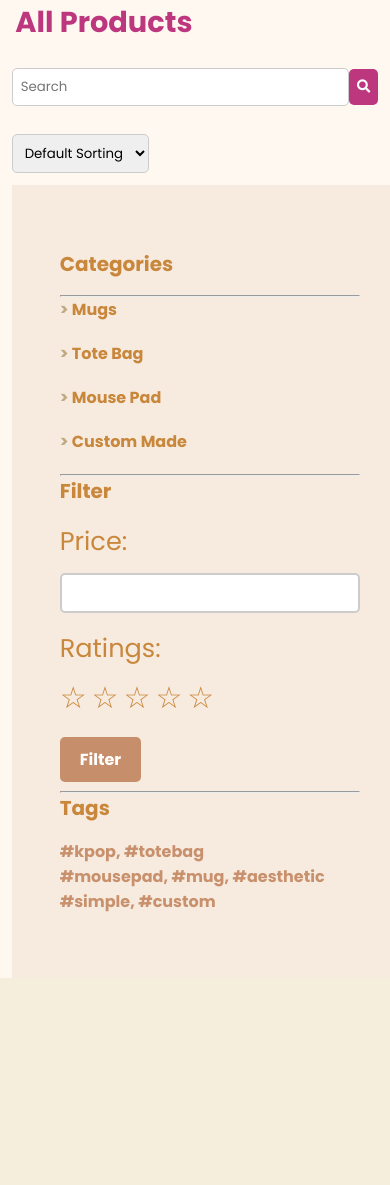
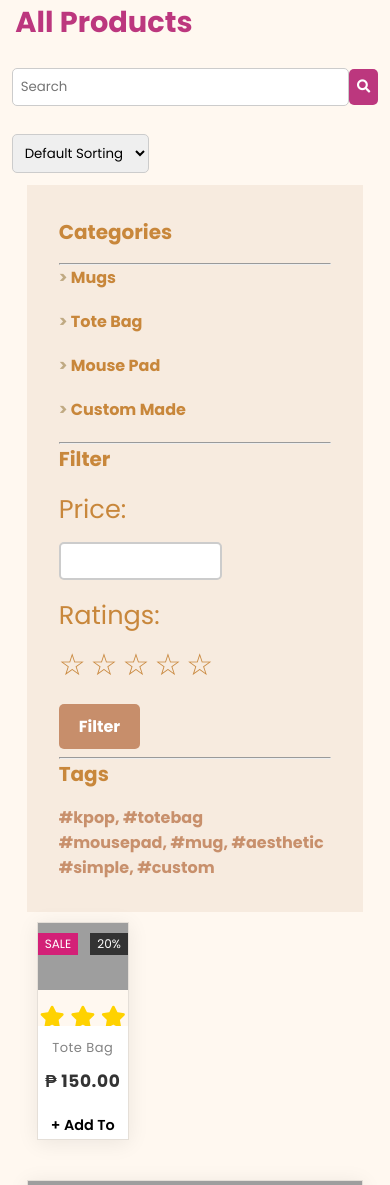
Before and after one commit to calistaish/CATALYSANCE, a PHP site: page /product.html in a window 390 px wide. Shown: the part 161-1346 px from the top of the page. Before the commit the page ends 1139 px from the top, so only its background shows below. Run offline with PHP 8.4, Linux system fonts and the light colour scheme; some libraries are stand-ins or nearby versions; grey boxes are pictures that could not be loaded.

Commit message:
first commit

```diff
--- a/product.css
+++ b/product.css
@@ -334,25 +334,62 @@
     }
   }
 
+  .page-section {
+    margin-left: 3%;
+    margin-right: 3%;
+  }
 
   .container {
-    max-width: 100rem;
-    margin: 0;
-    padding: 0 3rem;
+    max-width: 100%;
+    padding: 0 15px;
+    margin: 0 auto;
   }
 
-  .page-section {
-    padding: 4rem 0;
-    width: fit-content;
-    height: fit-content;
-    margin-left: 3%;
-    background:  #f7ebdf;
+  .row {
+    display: flex;
+    flex-wrap: wrap;
+    justify-content: flex-start;
   }
 
   .sidebar {
     color: var(--main-color);
-    font-family: 'Poppins', sans-serif;
-    width: 300px;
+    flex: 0 0 25%;
+    padding: 2rem;
+    background-color: #f7ebdf;
+    height: fit-content;
+  }
+
+  .product-card-list {
+    flex: 0 0 70%;
+  }
+
+  @media (max-width: 768px) {
+    .row {
+      flex-direction: column;
+    }
+
+    .sidebar,
+    .product-list {
+      flex: 0 0 100%;
+      margin-right: 0;
+    }
+  }
+
+  .blog-sidebar-title {
+    font-size: 20px;
+    font-weight: 900;
+    margin-top: 0;
+    margin-bottom: 1rem;
+  }
+
+  .blog-sidebar-list {
+    font-size: 16px;
+    font-weight: 900;
+    margin-bottom: 1.2rem;
+  }
+
+  .list-icon {
+    color: #c0aa83;
   }
 
   .blog-sidebar-title {
@@ -377,12 +414,11 @@
     margin-bottom: 0.5rem;
   }
 
-
   input[type="text"].input-field {
-    padding: 8px;
+    padding: 7px;
     border-radius: 5px;
     border: 2px solid #ccc;
-    width: 100%;
+    width: 60%;
     margin-bottom: 1rem;
   }
 
@@ -403,14 +439,14 @@
   }
 
   .stars label:before {
-    content: "\2606"; /* Empty star */
+    content: "\2606";
     margin-right: 5px;
   }
 
   .stars label:hover:before,
   .stars label:hover ~ label:before,
   .stars input[type="radio"]:checked ~ label:before {
-    content: "\2605"; /* Filled star */
+    content: "\2605";
   }
 
   .btn-dark {
@@ -433,74 +469,208 @@
   .product-sidebar-list:hover {
     color: #464137;
   }
+  .product-grid{
+    text-align:center;
+    padding:0 0 72px;
+    border:1px solid rgba(0,0,0,.1);
+    overflow:hidden;
+    position:relative;
+    z-index:1;
+    box-shadow: 0 3px 20px rgba(0,0,0,0.08);
+}
+.product-grid .product-image{
+    position:relative;
+    transition:all .3s ease 0s
+}
+.product-grid .product-image a{
+    display:block
+}
+.product-grid .product-image img{
+    width:100%;
+    height:auto
+}
+.product-grid .pic-1{
+    opacity:1;
+    transition:all .3s ease-out 0s
+}
+.product-grid:hover .pic-1{
+    opacity:1
+}
+.product-grid .pic-2{
+    opacity:0;
+    position:absolute;
+    top:0;
+    left:0;
+    transition:all .3s ease-out 0s
+}
+.product-grid:hover .pic-2{
+    opacity:1
+}
+.product-grid .social{
+    width:150px;
+    padding:0;
+    margin:0;
+    list-style:none;
+    opacity:0;
+    transform:translateY(-50%) translateX(-50%);
+    position:absolute;
+    top:60%;
+    left:50%;
+    z-index:1;
+    transition:all .3s ease 0s
+}
+.product-grid:hover .social{
+    opacity:1;
+    top:50%
+}
+.product-grid .social li{
+    display:inline-block
+}
+.product-grid .social li a{
+    color:#fff;
+    background-color:#333;
+    font-size:16px;
+    line-height:40px;
+    text-align:center;
+    height:40px;
+    width:40px;
+    margin:0 2px;
+    display:block;
+    position:relative;
+    transition:all .3s ease-in-out
+}
+.product-grid .social li a:hover{
+    color:#fff;
+    background-color:rgb(216, 35, 92)
+}
+.product-grid .social li a:after,
+.product-grid .social li a:before{
+    content:attr(data-tip);
+    color:#fff;
+    background-color:#000;
+    font-size:12px;
+    letter-spacing:1px;
+    line-height:20px;
+    padding:1px 5px;
+    white-space:nowrap;
+    opacity:0;
+    transform:translateX(-50%);
+    position:absolute;
+    left:50%;
+    top:-30px;
+}
+.product-grid .social li a:after{
+    content:'';
+    height:15px;
+    width:15px;
+    border-radius:0;
+    transform:translateX(-50%) rotate(45deg);
+    top:-20px;
+    z-index:-1
+}
+.product-grid .social li a:hover:after,
+.product-grid .social li a:hover:before{
+    opacity:1
+}
+.product-grid .product-discount-label,
+.product-grid .product-new-label{
+    color:#fff;
+    background-color:#d32077;
+    font-size:12px;
+    text-transform:uppercase;
+    padding:2px 7px;
+    display:block;
+    position:absolute;
+    top:10px;
+    left:0
+}
+.product-grid .product-discount-label{
+    background-color:#333;
+    left:auto;
+    right:0
+}
+.rating {
+  color: #FFD200;
+  font-size: 22px;
+  list-style: none;
+  padding: 0;
+  margin-top: 0%;
+}
 
-  .carousel {
-    display: flex;
-    flex-wrap: wrap;
-    justify-content: space-between;
-    align-items: center;
-    overflow-x: auto;
-    scrollbar-width: none;
-    -ms-overflow-style: none;
-  }
+.rating li {
+  display: inline-block;
+}
 
-  .carousel::-webkit-scrollbar {
-    width: 0px;
-    background: transparent;
-  }
+.rating li.disable {
+  color: rgba(0, 0, 0, .2);
+}
+.product-grid .product-content{
+    background-color:#fff;
+    text-align:center;
+    padding:12px 0;
+    margin:0 auto;
+    position:absolute;
+    left:0;
+    right:0;
+    bottom:-53px;
+    z-index:1;
+    transition:all .3s
+}
+.product-grid:hover .product-content{
+    bottom:0
+}
+.product-grid .title{
+    font-size:13px;
+    font-weight:400;
+    letter-spacing:.5px;
+    text-transform:capitalize;
+    margin:0 0 10px;
+    transition:all .3s ease 0s
+}
+.product-grid .title a{
+    color:#828282
+}
+.product-grid .title a:hover,
+.product-grid:hover .title a{
+    color:#ef5777
+}
+.product-grid .price{
+    color:#333;
+    font-size:17px;
+    font-weight:700;
+    letter-spacing:.6px;
+    margin-bottom:8px;
+    text-align:center;
+    transition:all .3s
+}
+.product-grid .price span{
+    color:#999;
+    font-size:13px;
+    font-weight:400;
+    text-decoration:line-through;
+    margin-left:3px;
+    display:inline-block
+}
+.product-grid .add-to-cart{
+    color:#000;
+    font-size:0.9rem;
+    font-weight:600
+}
+@media only screen and (max-width:990px){
+    .product-grid{
+        margin-bottom:30px
+    }
+}
+.product-card-list .row {
+  display: flex;
+  flex-wrap: wrap;
+}
 
-  .category {
-    width: 100%;
-    min-width: 250px;
-    max-width: 30%;
-    display: flex;
-    flex-direction: column;
-    align-items: center;
-    text-align: center;
-    padding: 10px 20px;
-    box-shadow: 0px 0px 10px rgba(0, 0, 0, 0.1);
-    border-radius: 10px;
-    margin-bottom: 20px;
-    transition: transform 0.3s ease-in-out;
-  }
+.product-card-list .col-md-3 {
+  width: 33.33%;
+  padding: 10px;
+}
 
-  .category:hover {
-    transform: scale(1.05);
-  }
-
-  .category img {
-    width: 100%;
-    height: auto;
-    margin-bottom: 20px;
-  }
-
-  .category h3 {
-    font-size: 24px;
-    margin-bottom: 10px;
-    color: var(--second-color);
-  }
-
-  @media (max-width: 768px) {
-    .carousel {
-      flex-direction: column;
-      align-items: center;
-    }
-
-    .category {
-      width: 50%;
-      max-width: none;
-    }
-  }
-  .left {
-    display: flex;
-    justify-content: flex-start;
-  }
-
-  .right {
-    display: flex;
-    justify-content: flex-end;
-    flex-direction: row;
-  }
   /* WebKit Browsers */
 ::-webkit-scrollbar {
     width: 8px; /* Adjust the width as needed */
--- a/product.html
+++ b/product.html
@@ -10,6 +10,7 @@
     <link rel="stylesheet" href="https://unpkg.com/boxicons@latest/css/boxicons.min.css">
     <link rel="preconnect" href="https://fonts.googleapis.com">
     <link rel="preconnect" href="https://fonts.gstatic.com" crossorigin>
+    <link rel="stylesheet" href="https://cdnjs.cloudflare.com/ajax/libs/font-awesome/5.15.3/css/all.min.css">
     <link href="https://fonts.googleapis.com/css2?family=Poppins:wght@300;400;500;600;700&display=swap" rel="stylesheet">
     </head>
     <body>
@@ -81,12 +82,11 @@
             </div>
           </section>
 
-
           <section class="page-section">
-            <div class="left">
             <div class="container">
               <div class="row">
-                <div class="sidebar">
+                <div class="col-md-9">
+                  <div class="sidebar">
                   <h2 class="blog-sidebar-title"><b>Categories</b></h2>
                   <hr />
                   <p class="blog-sidebar-list"><a href="#"><b><span class="list-icon"> > </span> Mugs</b></a></p>
@@ -115,21 +115,213 @@
                     <button type="button" class="btn btn-dark btn-lg">Filter</button>
                   </div>
                   <div class="spacer"></div>
-                  <hr / >
+                  <hr />
                   <h2 class="blog-sidebar-title"><b>Tags</b></h2>
                   <p class="product-sidebar-list"><b>#kpop, #totebag</b></p>
                   <p class="product-sidebar-list"><b>#mousepad, #mug, #aesthetic</b></p>
                   <p class="product-sidebar-list"><b>#simple, #custom</b></p>
+                </div>
+                </div>
+
+                <div class="row">
+                <div class="product-card-list">
+                  <div class="col-md-3">
+                      <div class="product-grid">
+                          <div class="product-image">
+                              <a href="#">
+                                  <img decoding="async" class="pic-1" src="./img/bp14.png">
+                                  <img decoding="async" class="pic-2" src="./img/bp14.png">
+                              </a>
+                              <ul class="social">
+                                  <li><a href="" data-tip="Quick View"><i class="fa fa-search"></i></a></li>
+                                  <li><a href="" data-tip="Add to Wishlist"><i class="fa fa-heart"></i></a></li>
+                                  <li><a href="" data-tip="Add to Cart"><i class="fa fa-shopping-cart"></i></a></li>
+                              </ul>
+                              <span class="product-new-label">Sale</span>
+                              <span class="product-discount-label">20%</span>
+                          </div>
+                          <ul class="rating">
+                              <li class="fa fa-star"></li>
+                              <li class="fa fa-star"></li>
+                              <li class="fa fa-star"></li>
+                              <li class="fa fa-star"></li>
+                              <li class="fa fa-star disable"></li>
+                          </ul>
+                          <div class="product-content">
+                              <h3 class="title"><a href="#">Tote Bag</a></h3>
+                              <div class="price">₱ 150.00</div>
+                              <a class="add-to-cart" href="">+ Add To Cart</a>
+                          </div>
+                      </div>
+                </div>
+                </div>
+
+
+
+                      <div class="col-md-3">
+                        <div class="product-card-list">
+                        <div class="product-grid">
+                            <div class="product-image">
+                                <a href="#">
+                                    <img decoding="async" class="pic-1" src="./img/bp14.png">
+                                    <img decoding="async" class="pic-2" src="./img/bp14png">
+                                </a>
+                                <ul class="social">
+                                    <li><a href="" data-tip="Quick View"><i class="fa fa-search"></i></a></li>
+                                    <li><a href="" data-tip="Add to Wishlist"><i class="fa fa-heart"></i></a></li>
+                                    <li><a href="" data-tip="Add to Cart"><i class="fa fa-shopping-cart"></i></a></li>
+                                </ul>
+                                <span class="product-new-label">Sale</span>
+                                <span class="product-discount-label">20%</span>
+                            </div>
+                            <ul class="rating">
+                                <li class="fa fa-star"></li>
+                                <li class="fa fa-star"></li>
+                                <li class="fa fa-star"></li>
+                                <li class="fa fa-star"></li>
+                                <li class="fa fa-star disable"></li>
+                            </ul>
+                            <div class="product-content">
+                                <h3 class="title"><a href="#">Tote Bag</a></h3>
+                                <div class="price">₱ 150.00</div>
+                                <a class="add-to-cart" href="">+ Add To Cart</a>
+                            </div>
+                        </div>
+                      </div>
+
+
+                      <div class="product-card-list">
+                        <div class="col-md-3">
+                          <div class="product-grid">
+                              <div class="product-image">
+                                  <a href="#">
+                                      <img decoding="async" class="pic-1" src="./img/bp14.png">
+                                      <img decoding="async" class="pic-2" src="./img/bp14.png">
+                                  </a>
+                                  <ul class="social">
+                                      <li><a href="" data-tip="Quick View"><i class="fa fa-search"></i></a></li>
+                                      <li><a href="" data-tip="Add to Wishlist"><i class="fa fa-heart"></i></a></li>
+                                      <li><a href="" data-tip="Add to Cart"><i class="fa fa-shopping-cart"></i></a></li>
+                                  </ul>
+                                  <span class="product-new-label">Sale</span>
+                                  <span class="product-discount-label">20%</span>
+                              </div>
+                              <ul class="rating">
+                                  <li class="fa fa-star"></li>
+                                  <li class="fa fa-star"></li>
+                                  <li class="fa fa-star"></li>
+                                  <li class="fa fa-star"></li>
+                                  <li class="fa fa-star disable"></li>
+                              </ul>
+                              <div class="product-content">
+                                  <h3 class="title"><a href="#">Tote Bag</a></h3>
+                                  <div class="price">₱ 150.00</div>
+                                  <a class="add-to-cart" href="">+ Add To Cart</a>
+                              </div>
+                          </div>
+                        </div>
+
+                        <div class="product-card-list">
+                          <div class="col-md-3">
+                            <div class="product-grid">
+                                <div class="product-image">
+                                    <a href="#">
+                                        <img decoding="async" class="pic-1" src="./img/bp14.png">
+                                        <img decoding="async" class="pic-2" src="./img/bp14.png">
+                                    </a>
+                                    <ul class="social">
+                                        <li><a href="" data-tip="Quick View"><i class="fa fa-search"></i></a></li>
+                                        <li><a href="" data-tip="Add to Wishlist"><i class="fa fa-heart"></i></a></li>
+                                        <li><a href="" data-tip="Add to Cart"><i class="fa fa-shopping-cart"></i></a></li>
+                                    </ul>
+                                    <span class="product-new-label">Sale</span>
+                                    <span class="product-discount-label">20%</span>
+                                </div>
+                                <ul class="rating">
+                                    <li class="fa fa-star"></li>
+                                    <li class="fa fa-star"></li>
+                                    <li class="fa fa-star"></li>
+                                    <li class="fa fa-star"></li>
+                                    <li class="fa fa-star disable"></li>
+                                </ul>
+                                <div class="product-content">
+                                    <h3 class="title"><a href="#">Tote Bag</a></h3>
+                                    <div class="price">₱ 150.00</div>
+                                    <a class="add-to-cart" href="">+ Add To Cart</a>
+                                </div>
+                            </div>
+                          </div>
+
+                          <div class="product-card-list">
+                            <div class="col-md-3">
+                              <div class="product-grid">
+                                  <div class="product-image">
+                                      <a href="#">
+                                          <img decoding="async" class="pic-1" src="./img/bp14.png">
+                                          <img decoding="async" class="pic-2" src="./img/bp14.png">
+                                      </a>
+                                      <ul class="social">
+                                          <li><a href="" data-tip="Quick View"><i class="fa fa-search"></i></a></li>
+                                          <li><a href="" data-tip="Add to Wishlist"><i class="fa fa-heart"></i></a></li>
+                                          <li><a href="" data-tip="Add to Cart"><i class="fa fa-shopping-cart"></i></a></li>
+                                      </ul>
+                                      <span class="product-new-label">Sale</span>
+                                      <span class="product-discount-label">20%</span>
+                                  </div>
+                                  <ul class="rating">
+                                      <li class="fa fa-star"></li>
+                                      <li class="fa fa-star"></li>
+                                      <li class="fa fa-star"></li>
+                                      <li class="fa fa-star"></li>
+                                      <li class="fa fa-star disable"></li>
+                                  </ul>
+                                  <div class="product-content">
+                                      <h3 class="title"><a href="#">Tote Bag</a></h3>
+                                      <div class="price">₱ 150.00</div>
+                                      <a class="add-to-cart" href="">+ Add To Cart</a>
+                                  </div>
+                              </div>
+                            </div>
+
+                            <div class="product-card-list">
+                              <div class="col-md-3">
+                                <div class="product-grid">
+                                    <div class="product-image">
+                                        <a href="#">
+                                            <img decoding="async" class="pic-1" src="./img/bp14.png">
+                                            <img decoding="async" class="pic-2" src="./img/bp14.png">
+                                        </a>
+                                        <ul class="social">
+                                            <li><a href="" data-tip="Quick View"><i class="fa fa-search"></i></a></li>
+                                            <li><a href="" data-tip="Add to Wishlist"><i class="fa fa-heart"></i></a></li>
+                                            <li><a href="" data-tip="Add to Cart"><i class="fa fa-shopping-cart"></i></a></li>
+                                        </ul>
+                                        <span class="product-new-label">Sale</span>
+                                        <span class="product-discount-label">20%</span>
+                                    </div>
+                                    <ul class="rating">
+                                        <li class="fa fa-star"></li>
+                                        <li class="fa fa-star"></li>
+                                        <li class="fa fa-star"></li>
+                                        <li class="fa fa-star"></li>
+                                        <li class="fa fa-star disable"></li>
+                                    </ul>
+                                    <div class="product-content">
+                                        <h3 class="title"><a href="#">Tote Bag</a></h3>
+                                        <div class="price">₱ 150.00</div>
+                                        <a class="add-to-cart" href="">+ Add To Cart</a>
+                                    </div>
+                                </div>
+                              </div>
                   </div>
                 </div>
               </div>
             </div>
-            </div>
-        </div>
-          </div>
+          </section>
 
 
-        </section>
   <script src="script.js"></script>
+  <script src="path/to/font-awesome/js/all.min.js"></script>
+
 </body>
 </html>
```
